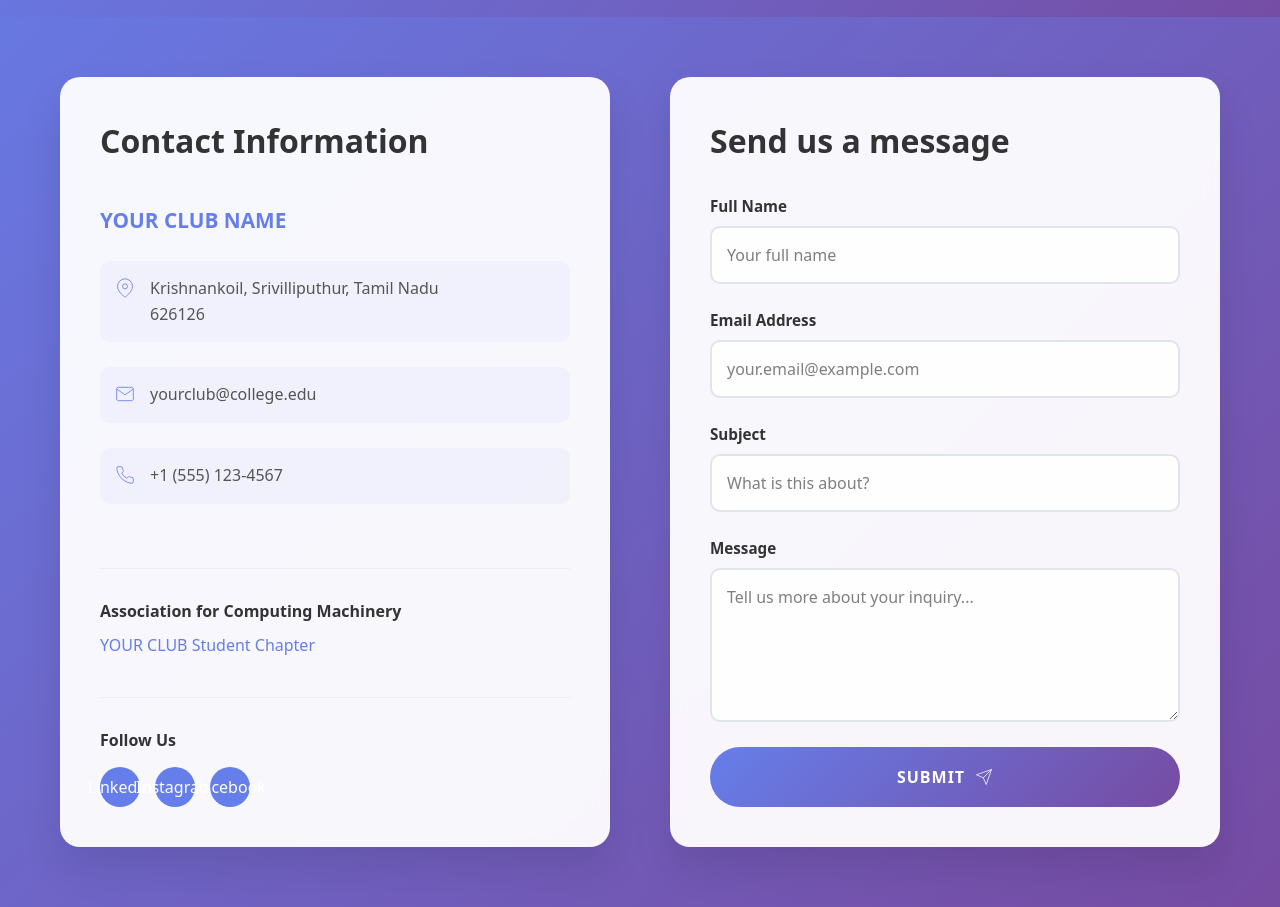
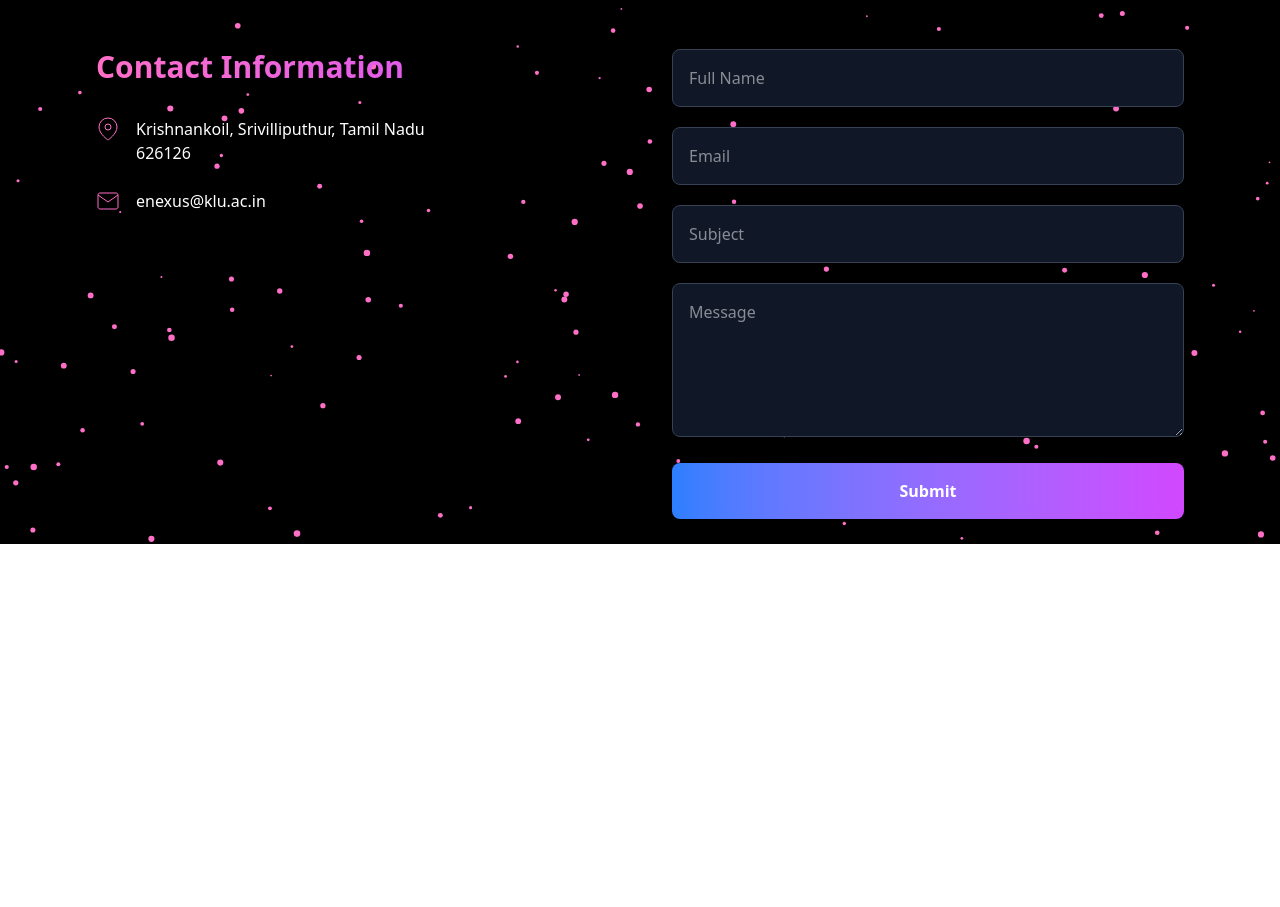
Before and after one commit to enexus-ops/E-Nexus-club, a React (Vite) app in the folder client/: page /contact in a window 1280 px wide. Shown: the part 1056-1963 px from the top of the page. After the commit the page ends 1600 px from the top, so only its background shows below. Built offline with nearby package versions, Linux system fonts and the light colour scheme.

Commit message:
contact-page

```diff
--- a/client/package.json
+++ b/client/package.json
@@ -12,6 +12,7 @@
   "dependencies": {
     "@gsap/react": "^2.1.2",
     "@tailwindcss/vite": "^4.1.13",
+    "axios": "^1.12.2",
     "gsap": "^3.13.0",
     "react": "^19.1.1",
     "react-dom": "^19.1.1",
--- a/client/src/components/Contact/Contact.css
+++ /dev/null
@@ -1,338 +0,0 @@
-.contact-page {
-  min-height: 100vh;
-  background: linear-gradient(135deg, #667eea 0%, #764ba2 100%);
-}
-
-.contact-hero {
-  background: linear-gradient(135deg, rgba(102, 126, 234, 0.9), rgba(118, 75, 162, 0.9));
-  padding: 80px 0 40px;
-  text-align: center;
-  color: white;
-}
-
-.contact-hero h1 {
-  font-size: 3rem;
-  font-weight: 700;
-  margin-bottom: 20px;
-}
-
-.contact-hero p {
-  font-size: 1.2rem;
-  opacity: 0.9;
-  max-width: 600px;
-  margin: 0 auto;
-  line-height: 1.6;
-}
-
-.container {
-  max-width: 1200px;
-  margin: 0 auto;
-  padding: 0 20px;
-}
-
-.contact-content {
-  padding: 60px 0;
-}
-
-.contact-grid {
-  display: grid;
-  grid-template-columns: 1fr 1fr;
-  gap: 60px;
-  align-items: stretch; /* <-- ensures both sections same height */
-}
-
-/* Make both sections stretch inside the grid */
-.contact-info-section,
-.contact-form-section {
-  display: flex;
-  flex-direction: column;
-  justify-content: space-between; /* optional: spreads content nicely */
-  height: 100%; /* important to match grid height */
-}
-
-/* Contact Info Styles */
-.contact-info-section {
-  background: rgba(255, 255, 255, 0.95);
-  padding: 40px;
-  border-radius: 20px;
-  box-shadow: 0 20px 40px rgba(0, 0, 0, 0.1);
-  backdrop-filter: blur(10px);
-}
-
-.contact-info-section h2 {
-  color: #333;
-  font-size: 2rem;
-  margin-bottom: 30px;
-  font-weight: 600;
-}
-
-.organization-info h3 {
-  color: #667eea;
-  font-size: 1.3rem;
-  margin-bottom: 25px;
-  font-weight: 600;
-}
-
-.contact-item {
-  display: flex;
-  align-items: flex-start;
-  margin-bottom: 25px;
-  padding: 15px;
-  background: rgba(102, 126, 234, 0.05);
-  border-radius: 10px;
-}
-
-.contact-icon {
-  margin-right: 15px;
-  margin-top: 2px;
-  flex-shrink: 0;
-}
-
-.contact-icon svg {
-  width: 20px;
-  height: 20px;
-  color: #667eea;
-}
-
-.contact-details p {
-  margin: 0;
-  color: #555;
-  line-height: 1.6;
-}
-
-.association-info {
-  margin-top: 30px;
-  padding-top: 30px;
-  border-top: 1px solid #eee;
-}
-
-.association-info h4 {
-  color: #333;
-  margin-bottom: 10px;
-  font-weight: 600;
-}
-
-.club-link {
-  color: #667eea;
-  text-decoration: none;
-  font-weight: 500;
-}
-
-.club-link:hover {
-  text-decoration: underline;
-}
-
-.social-media {
-  margin-top: 30px;
-  padding-top: 30px;
-  border-top: 1px solid #eee;
-}
-
-.social-media h4 {
-  color: #333;
-  margin-bottom: 15px;
-  font-weight: 600;
-}
-
-.social-links {
-  display: flex;
-  gap: 15px;
-}
-
-.social-links a {
-  width: 40px;
-  height: 40px;
-  background: #667eea;
-  border-radius: 50%;
-  display: flex;
-  align-items: center;
-  justify-content: center;
-  color: white;
-  transition: all 0.3s ease;
-}
-
-.social-links a:hover {
-  background: #764ba2;
-  transform: translateY(-2px);
-}
-
-.social-links svg {
-  width: 20px;
-  height: 20px;
-}
-
-/* Contact Form Styles */
-.contact-form-section {
-  background: rgba(255, 255, 255, 0.95);
-  padding: 40px;
-  border-radius: 20px;
-  box-shadow: 0 20px 40px rgba(0, 0, 0, 0.1);
-  backdrop-filter: blur(10px);
-}
-
-.contact-form-section h2 {
-  color: #333;
-  font-size: 2rem;
-  margin-bottom: 30px;
-  font-weight: 600;
-}
-
-.contact-form {
-  display: flex;
-  flex-direction: column;
-  gap: 25px;
-}
-
-.form-group {
-  display: flex;
-  flex-direction: column;
-}
-
-.form-group label {
-  color: #333;
-  font-weight: 600;
-  margin-bottom: 8px;
-  font-size: 0.95rem;
-}
-
-.form-group input,
-.form-group textarea {
-  padding: 15px;
-  border: 2px solid #e1e5e9;
-  border-radius: 10px;
-  font-size: 1rem;
-  transition: all 0.3s ease;
-  background: rgba(255, 255, 255, 0.9);
-  font-family: inherit;
-}
-
-.form-group input:focus,
-.form-group textarea:focus {
-  outline: none;
-  border-color: #667eea;
-  box-shadow: 0 0 0 3px rgba(102, 126, 234, 0.1);
-}
-
-.form-group input.error,
-.form-group textarea.error {
-  border-color: #e74c3c;
-}
-
-.form-group textarea {
-  resize: vertical;
-  min-height: 120px;
-}
-
-.error-message {
-  color: #e74c3c;
-  font-size: 0.875rem;
-  margin-top: 5px;
-}
-
-.submit-btn {
-  background: linear-gradient(135deg, #667eea, #764ba2);
-  color: white;
-  border: none;
-  padding: 18px 40px;
-  border-radius: 50px;
-  font-size: 1rem;
-  font-weight: 600;
-  cursor: pointer;
-  transition: all 0.3s ease;
-  display: flex;
-  align-items: center;
-  justify-content: center;
-  gap: 10px;
-  text-transform: uppercase;
-  letter-spacing: 1px;
-}
-
-.submit-btn:hover:not(:disabled) {
-  transform: translateY(-2px);
-  box-shadow: 0 10px 20px rgba(102, 126, 234, 0.4);
-}
-
-.submit-btn:disabled {
-  opacity: 0.7;
-  cursor: not-allowed;
-  transform: none;
-}
-
-.submit-icon {
-  width: 18px;
-  height: 18px;
-}
-
-/* Alert Styles */
-.alert {
-  padding: 15px 20px;
-  border-radius: 10px;
-  margin-bottom: 25px;
-  font-weight: 500;
-}
-
-.alert-success {
-  background: rgba(46, 204, 113, 0.1);
-  color: #27ae60;
-  border: 1px solid rgba(46, 204, 113, 0.2);
-}
-
-/* Responsive Design */
-@media (max-width: 968px) {
-  .contact-grid {
-    grid-template-columns: 1fr;
-    gap: 40px;
-    align-items: stretch; /* ensures stacked items also fill height */
-  }
-
-  .contact-hero h1 {
-    font-size: 2.5rem;
-  }
-
-  .contact-hero p {
-    font-size: 1.1rem;
-  }
-}
-
-@media (max-width: 768px) {
-  .contact-hero {
-    padding: 60px 0 30px;
-  }
-
-  .contact-hero h1 {
-    font-size: 2rem;
-  }
-
-  .contact-content {
-    padding: 40px 0;
-  }
-
-  .contact-info-section,
-  .contact-form-section {
-    padding: 30px 20px;
-  }
-
-  .container {
-    padding: 0 15px;
-  }
-}
-
-@media (max-width: 480px) {
-  .contact-hero h1 {
-    font-size: 1.75rem;
-  }
-
-  .contact-hero p {
-    font-size: 1rem;
-  }
-
-  .contact-info-section,
-  .contact-form-section {
-    padding: 25px 15px;
-  }
-
-  .submit-btn {
-    padding: 15px 30px;
-    font-size: 0.9rem;
-  }
-}
--- a/client/src/components/Contact/Contact.jsx
+++ b/client/src/components/Contact/Contact.jsx
@@ -1,38 +1,131 @@
-import React, { useState } from 'react';
-import { validateForm } from '../../utils/validation';
-import './Contact.css';
+import React, { useState, useRef, useEffect } from "react";
+import { gsap } from "gsap";
+import axios from "axios";
 
-const ContactForm = () => {
-  const [formData, setFormData] = useState({
-    fullName: '',
-    email: '',
-    subject: '',
-    message: ''
+export default function Contact() {
+  const [showContent, setShowContent] = useState(false);
+  const mainRef = useRef(null);
+  const canvasRef = useRef(null);
+  const mouse = useRef({ x: null, y: null });
+
+
+  useEffect(() => {
+    const canvas = canvasRef.current;
+    if (!canvas) return;
+    const ctx = canvas.getContext("2d");
+    let rafId = null;
+
+    const resizeCanvas = () => {
+      canvas.width = window.innerWidth;
+      canvas.height = window.innerHeight;
+    };
+    resizeCanvas();
+
+    const particleCount = 200;
+    const particles = [];
+    for (let i = 0; i < particleCount; i++) {
+      particles.push({
+        x: Math.random() * canvas.width,
+        y: Math.random() * canvas.height,
+        r: Math.random() * 2.5 + 0.8,
+        dx: (Math.random() - 0.5) * 0.8,
+        dy: (Math.random() - 0.5) * 0.8,
+      });
+    }
+
+    const handleMouseMove = (e) => {
+      mouse.current.x = e.clientX;
+      mouse.current.y = e.clientY;
+    };
+    window.addEventListener("mousemove", handleMouseMove);
+
+    const animate = () => {
+      if (!ctx) return;
+      ctx.clearRect(0, 0, canvas.width, canvas.height);
+
+      particles.forEach((p) => {
+        ctx.beginPath();
+        ctx.arc(p.x, p.y, p.r, 0, Math.PI * 2);
+        ctx.fillStyle = "#FF6EC7";
+        ctx.fill();
+
+        p.x += p.dx;
+        p.y += p.dy;
+
+        if (p.x < 0 || p.x > canvas.width) p.dx *= -1;
+        if (p.y < 0 || p.y > canvas.height) p.dy *= -1;
+
+        if (mouse.current.x != null && mouse.current.y != null) {
+          const distX = p.x - mouse.current.x;
+          const distY = p.y - mouse.current.y;
+          const distance = Math.sqrt(distX * distX + distY * distY);
+
+          if (distance < 120) {
+            ctx.beginPath();
+            ctx.strokeStyle = `rgba(209,71,255,${1 - distance / 120})`;
+            ctx.lineWidth = 2.5;
+            ctx.moveTo(p.x, p.y);
+            ctx.lineTo(mouse.current.x, mouse.current.y);
+            ctx.stroke();
+          }
+        }
       });
 
+      rafId = requestAnimationFrame(animate);
+    };
+
+    animate();
+    window.addEventListener("resize", resizeCanvas);
+
+    return () => {
+      window.removeEventListener("mousemove", handleMouseMove);
+      window.removeEventListener("resize", resizeCanvas);
+      if (rafId) cancelAnimationFrame(rafId);
+    };
+  }, []);
+
+
+  useEffect(() => {
+    if (mainRef.current) {
+      gsap.fromTo(
+        mainRef.current,
+        { opacity: 0, y: 50 },
+        {
+          opacity: 1,
+          y: 0,
+          duration: 1.2,
+          ease: "power2.out",
+          onComplete: () => setShowContent(true),
+        }
+      );
+    }
+  }, []);
+
+  const [formData, setFormData] = useState({
+    fullName: "",
+    email: "",
+    subject: "",
+    message: "",
+  });
   const [errors, setErrors] = useState({});
   const [isSubmitting, setIsSubmitting] = useState(false);
   const [submitStatus, setSubmitStatus] = useState(null);
 
   const handleChange = (e) => {
     const { name, value } = e.target;
-    setFormData(prev => ({
-      ...prev,
-      [name]: value
-    }));
-
-    if (errors[name]) {
-      setErrors(prev => ({
-        ...prev,
-        [name]: ''
-      }));
-    }
+    setFormData((prev) => ({ ...prev, [name]: value }));
+    if (errors[name]) setErrors((prev) => ({ ...prev, [name]: "" }));
   };
 
-  const handleSubmit = (e) => {
+  const handleSubmit = async (e) => {
     e.preventDefault();
 
-    const validationErrors = validateForm(formData);
+    const validationErrors = {};
+    if (!formData.fullName) validationErrors.fullName = "Full name required";
+    if (!formData.email) validationErrors.email = "Email required";
+    if (!formData.subject) validationErrors.subject = "Subject required";
+    if (!formData.message) validationErrors.message = "Message required";
+
     if (Object.keys(validationErrors).length > 0) {
       setErrors(validationErrors);
       return;
@@ -40,184 +133,150 @@ const ContactForm = () => {
 
     setIsSubmitting(true);
 
-    setTimeout(() => {
-      console.log('Form submitted:', formData);
-      setSubmitStatus('success');
-      setFormData({
-        fullName: '',
-        email: '',
-        subject: '',
-        message: ''
+    try {
+
+      const res = await axios.post("http://localhost:8080/api/contact", {
+        userName: formData.fullName,
+        userEmail: formData.email,
+        subject: formData.subject,
+        message: formData.message,
       });
+      if (res.status === 200) {
+        setSubmitStatus("success");
+        setFormData({ fullName: "", email: "", subject: "", message: "" });
+      } else {
+        setSubmitStatus("error");
+      }
+    } catch (error) {
+      console.error(error);
+      setSubmitStatus("error");
+    } finally {
       setIsSubmitting(false);
-
       setTimeout(() => setSubmitStatus(null), 5000);
-    }, 2000);
+    }
   };
 
   return (
-    <div className="contact-form-section">
-      <h2>Send us a message</h2>
+    <div className="h-screen w-screen relative bg-black text-white overflow-hidden">
+      <canvas ref={canvasRef} className="absolute inset-0 z-0" />
 
-      {submitStatus === 'success' && (
-        <div className="alert alert-success">
-          Message sent successfully! We'll get back to you soon.
-        </div>
-      )}
+      <div ref={mainRef} className="relative z-10 px-8 pt-28 max-w-6xl mx-auto">
+        <section className="text-center mb-16">
+          <h1 className="text-5xl font-bold mb-4 bg-gradient-to-r from-[#FF6EC7] to-[#D147FF] bg-clip-text text-transparent">
+            Get In Touch
+          </h1>
+          <p className="text-xl text-gray-300 max-w-3xl mx-auto leading-relaxed">
+            Have questions about our club? Send us a message and we will respond as soon as possible.
+          </p>
+        </section>
 
-      <form onSubmit={handleSubmit} className="contact-form">
-        <div className="form-group">
-          <label htmlFor="fullName">Full Name</label>
-          <input
-            type="text"
-            id="fullName"
-            name="fullName"
-            value={formData.fullName}
-            onChange={handleChange}
-            placeholder="Your full name"
-            className={errors.fullName ? 'error' : ''}
-          />
-          {errors.fullName && <span className="error-message">{errors.fullName}</span>}
-        </div>
+        <div className="grid md:grid-cols-2 gap-16">
+          {/* Contact Info */}
+          <div className="space-y-8">
+            <h2 className="text-3xl font-bold bg-gradient-to-r from-[#FF6EC7] to-[#D147FF] bg-clip-text text-transparent">
+              Contact Information
+            </h2>
 
-        <div className="form-group">
-          <label htmlFor="email">Email Address</label>
-          <input
-            type="email"
-            id="email"
-            name="email"
-            value={formData.email}
-            onChange={handleChange}
-            placeholder="your.email@example.com"
-            className={errors.email ? 'error' : ''}
-          />
-          {errors.email && <span className="error-message">{errors.email}</span>}
-        </div>
-
-        <div className="form-group">
-          <label htmlFor="subject">Subject</label>
-          <input
-            type="text"
-            id="subject"
-            name="subject"
-            value={formData.subject}
-            onChange={handleChange}
-            placeholder="What is this about?"
-            className={errors.subject ? 'error' : ''}
-          />
-          {errors.subject && <span className="error-message">{errors.subject}</span>}
-        </div>
-
-        <div className="form-group">
-          <label htmlFor="message">Message</label>
-          <textarea
-            id="message"
-            name="message"
-            value={formData.message}
-            onChange={handleChange}
-            placeholder="Tell us more about your inquiry..."
-            rows="5"
-            className={errors.message ? 'error' : ''}
-          />
-          {errors.message && <span className="error-message">{errors.message}</span>}
-        </div>
-
-        <button type="submit" className="submit-btn" disabled={isSubmitting}>
-          {isSubmitting ? 'Sending...' : 'SUBMIT'}
-          <svg className="submit-icon" viewBox="0 0 24 24" fill="none" stroke="currentColor">
-            <line x1="22" y1="2" x2="11" y2="13"></line>
-            <polygon points="22,2 15,22 11,13 2,9"></polygon>
-          </svg>
-        </button>
-      </form>
-    </div>
-  );
-};
-
-const ContactInfo = () => {
-  return (
-    <div className="contact-info-section">
-      <h2>Contact Information</h2>
-
-      <div className="organization-info">
-        <h3>YOUR CLUB NAME</h3>
-
-        <div className="contact-item">
-          <div className="contact-icon">
-            <svg viewBox="0 0 24 24" fill="none" stroke="currentColor">
+            <div className="space-y-6">
+              <div className="flex items-start gap-4">
+                <svg
+                  className="w-6 h-6 text-[#FF6EC7]"
+                  fill="none"
+                  stroke="currentColor"
+                  viewBox="0 0 24 24"
+                >
                   <path d="M21 10c0 7-9 13-9 13s-9-6-9-13a9 9 0 0 1 18 0z"></path>
                   <circle cx="12" cy="10" r="3"></circle>
                 </svg>
-          </div>
-          <div className="contact-details">
+                <div>
                   <p>Krishnankoil, Srivilliputhur, Tamil Nadu</p>
                   <p>626126</p>
                 </div>
               </div>
 
-        <div className="contact-item">
-          <div className="contact-icon">
-            <svg viewBox="0 0 24 24" fill="none" stroke="currentColor">
+              <div className="flex items-start gap-4">
+                <svg
+                  className="w-6 h-6 text-[#FF6EC7]"
+                  fill="none"
+                  stroke="currentColor"
+                  viewBox="0 0 24 24"
+                >
                   <path d="M4 4h16c1.1 0 2 .9 2 2v12c0 1.1-.9 2-2 2H4c-1.1 0-2-.9-2-2V6c0-1.1.9-2 2-2z"></path>
                   <polyline points="22,6 12,13 2,6"></polyline>
                 </svg>
-          </div>
-          <div className="contact-details">
-            <p>yourclub@college.edu</p>
-          </div>
-        </div>
-
-        <div className="contact-item">
-          <div className="contact-icon">
-            <svg viewBox="0 0 24 24" fill="none" stroke="currentColor">
-              <path d="M22 16.92v3a2 2 0 0 1-2.18 2 19.79 19.79 0 0 1-8.63-3.07 19.5 19.5 0 0 1-6-6 19.79 19.79 0 0 1-3.07-8.67A2 2 0 0 1 4.11 2h3a2 2 0 0 1 2 1.72 12.84 12.84 0 0 0 .7 2.81 2 2 0 0 1-.45 2.11L8.09 9.91a16 16 0 0 0 6 6l1.27-1.27a2 2 0 0 1 2.11-.45 12.84 12.84 0 0 0 2.81.7A2 2 0 0 1 22 16.92z"></path>
-            </svg>
-          </div>
-          <div className="contact-details">
-            <p>+1 (555) 123-4567</p>
+                <a href="mailto:enexus@klu.ac.in" className="hover:underline">
+                  enexus@klu.ac.in
+                </a>
               </div>
             </div>
           </div>
 
-      <div className="association-info">
-        <h4>Association for Computing Machinery</h4>
-        <p className="chapter-link">
-          <a href="#" className="club-link">YOUR CLUB Student Chapter</a>
-        </p>
+          {/* Contact Form */}
+          <div className="space-y-6">
+            {submitStatus === "success" && (
+              <div className="p-4 rounded-lg bg-green-500 bg-opacity-20 text-green-600 font-semibold">
+                Message sent successfully! We'll get back to you soon.
               </div>
+            )}
+            {submitStatus === "error" && (
+              <div className="p-4 rounded-lg bg-red-500 bg-opacity-20 text-red-600 font-semibold">
+                Something went wrong. Please try again later.
+              </div>
+            )}
 
-      <div className="social-media">
-        <h4>Follow Us</h4>
-        <div className="social-links">
-          <a href="https://linkedin.com/company/yourclub" target="_blank" rel="noopener noreferrer">LinkedIn</a>
-          <a href="https://instagram.com/yourclub" target="_blank" rel="noopener noreferrer">Instagram</a>
-          <a href="https://facebook.com/yourclub" target="_blank" rel="noopener noreferrer">Facebook</a>
-        </div>
-      </div>
-    </div>
-  );
-};
+            <form onSubmit={handleSubmit} className="space-y-5">
+              <input
+                type="text"
+                name="fullName"
+                placeholder="Full Name"
+                value={formData.fullName}
+                onChange={handleChange}
+                className={`w-full p-4 rounded-lg bg-gray-900 text-white border ${
+                  errors.fullName ? "border-red-500" : "border-gray-700"
+                }`}
+              />
+              <input
+                type="email"
+                name="email"
+                placeholder="Email"
+                value={formData.email}
+                onChange={handleChange}
+                className={`w-full p-4 rounded-lg bg-gray-900 text-white border ${
+                  errors.email ? "border-red-500" : "border-gray-700"
+                }`}
+              />
+              <input
+                type="text"
+                name="subject"
+                placeholder="Subject"
+                value={formData.subject}
+                onChange={handleChange}
+                className={`w-full p-4 rounded-lg bg-gray-900 text-white border ${
+                  errors.subject ? "border-red-500" : "border-gray-700"
+                }`}
+              />
+              <textarea
+                name="message"
+                placeholder="Message"
+                value={formData.message}
+                onChange={handleChange}
+                rows="5"
+                className={`w-full p-4 rounded-lg bg-gray-900 text-white border ${
+                  errors.message ? "border-red-500" : "border-gray-700"
+                }`}
+              />
 
-const Contact = () => {
-  return (
-    <div className="contact-page">
-      <div className="contact-hero">
-        <div className="container">
-          <h1>Get In Touch</h1>
-          <p>Have questions about our club? We would love to hear from you. Send us a message and we will respond as soon as possible.</p>
-        </div>
-      </div>
-
-      <div className="contact-content">
-        <div className="container">
-          <div className="contact-grid">
-            <ContactInfo />
-            <ContactForm />
+              <button
+                type="submit"
+                disabled={isSubmitting}
+                className="w-full py-4 px-8 bg-gradient-to-r from-blue-500 to-[#D147FF] rounded-lg font-bold hover:scale-105 transition-transform flex justify-center items-center gap-2"
+              >
+                {isSubmitting ? "Sending..." : "Submit"}
+              </button>
+            </form>
           </div>
         </div>
       </div>
     </div>
   );
-};
-
-export default Contact;
+}
```
Also changed, not shown: 2 other files (tests, documents, lock files or other folders). Lines whose indentation alone changed are shown as unchanged.
